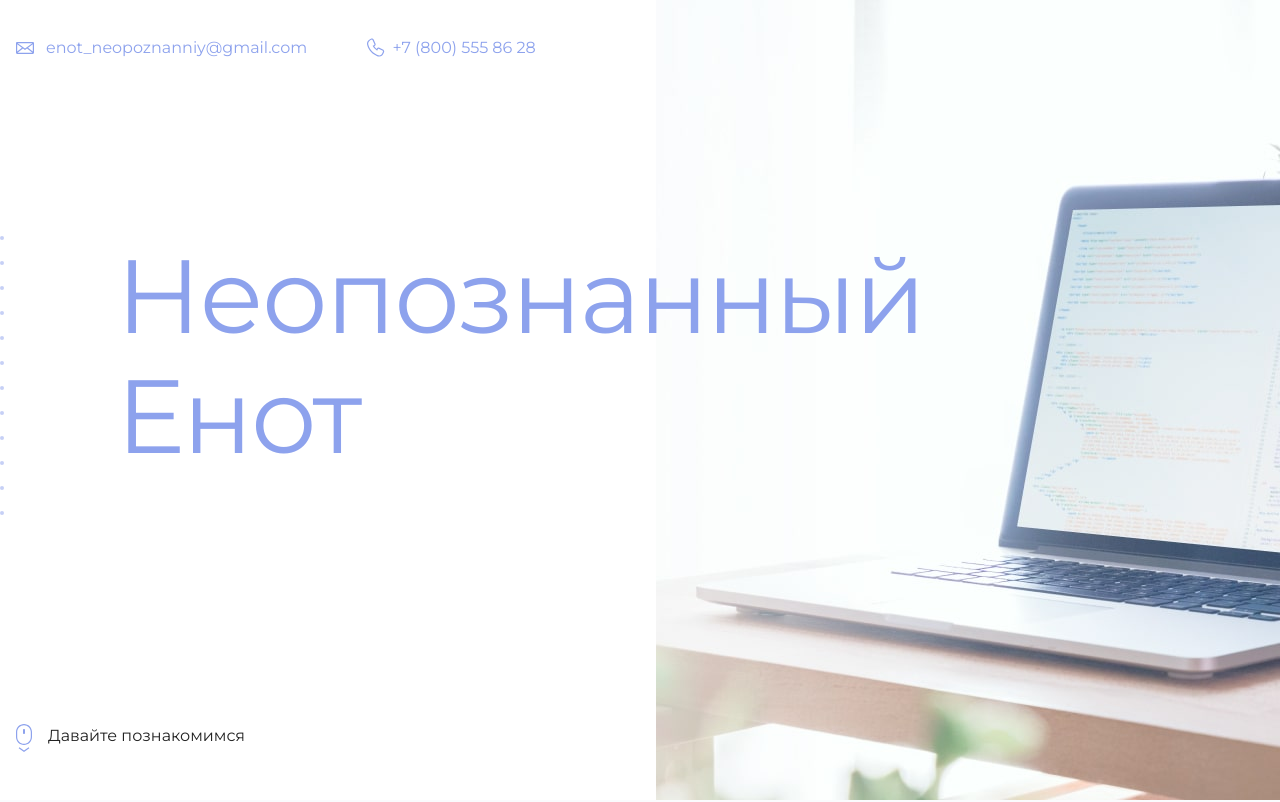
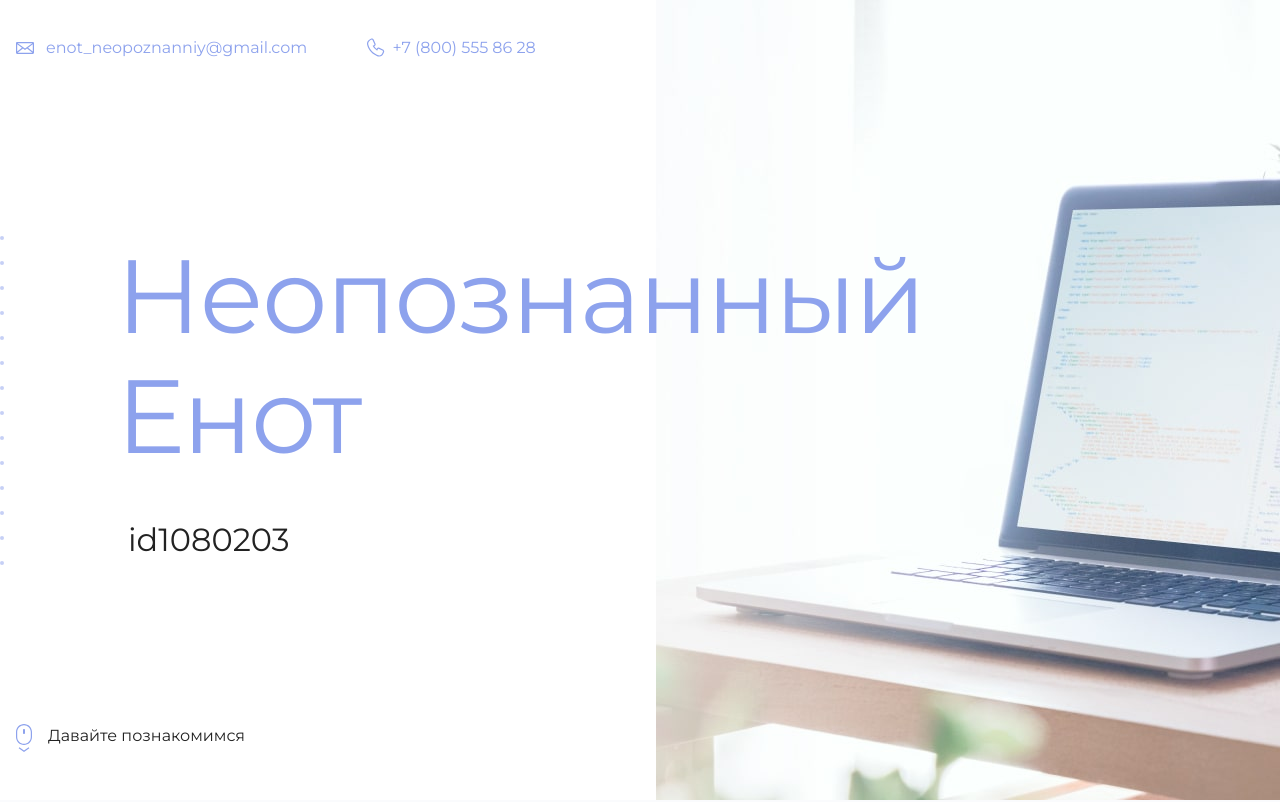
Before and after one commit to eujeniogonzalez/html_academy, a plain HTML site: page index.html in a window 1280 px wide. Shown: the top 802 px of the page. Drawn offline with Linux system fonts and the light colour scheme.

Commit message:
Add my ID

```diff
--- a/index.html
+++ b/index.html
@@ -19,7 +19,7 @@
       <section class="hero-image">
         <div class="container">
           <h1 class="heading">Неопознанный Енот</h1>
-          <p><!-- Тут ваш id на сайте Академии --></p>
+          <p>id1080203</p>
         </div>
       </section>
 
```
